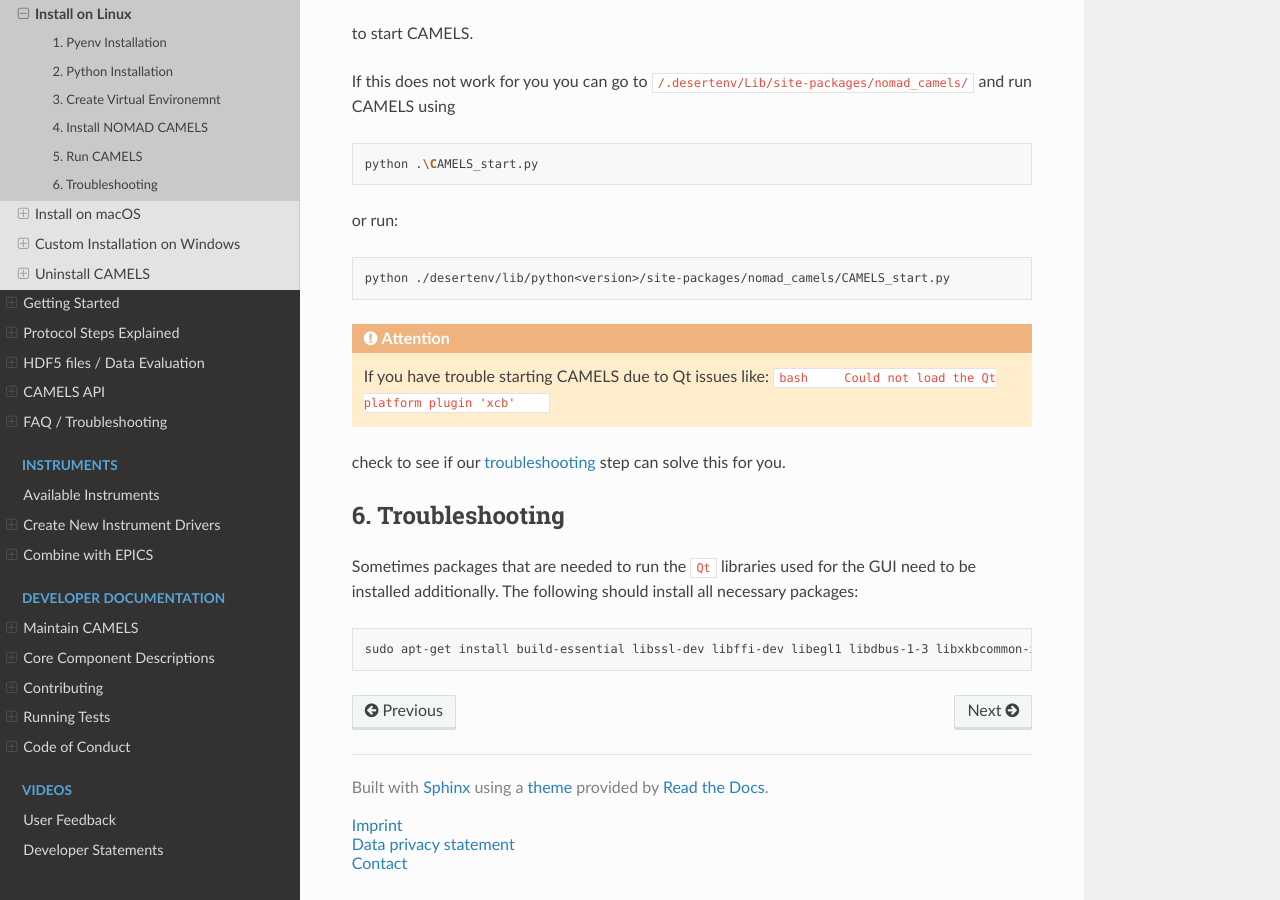
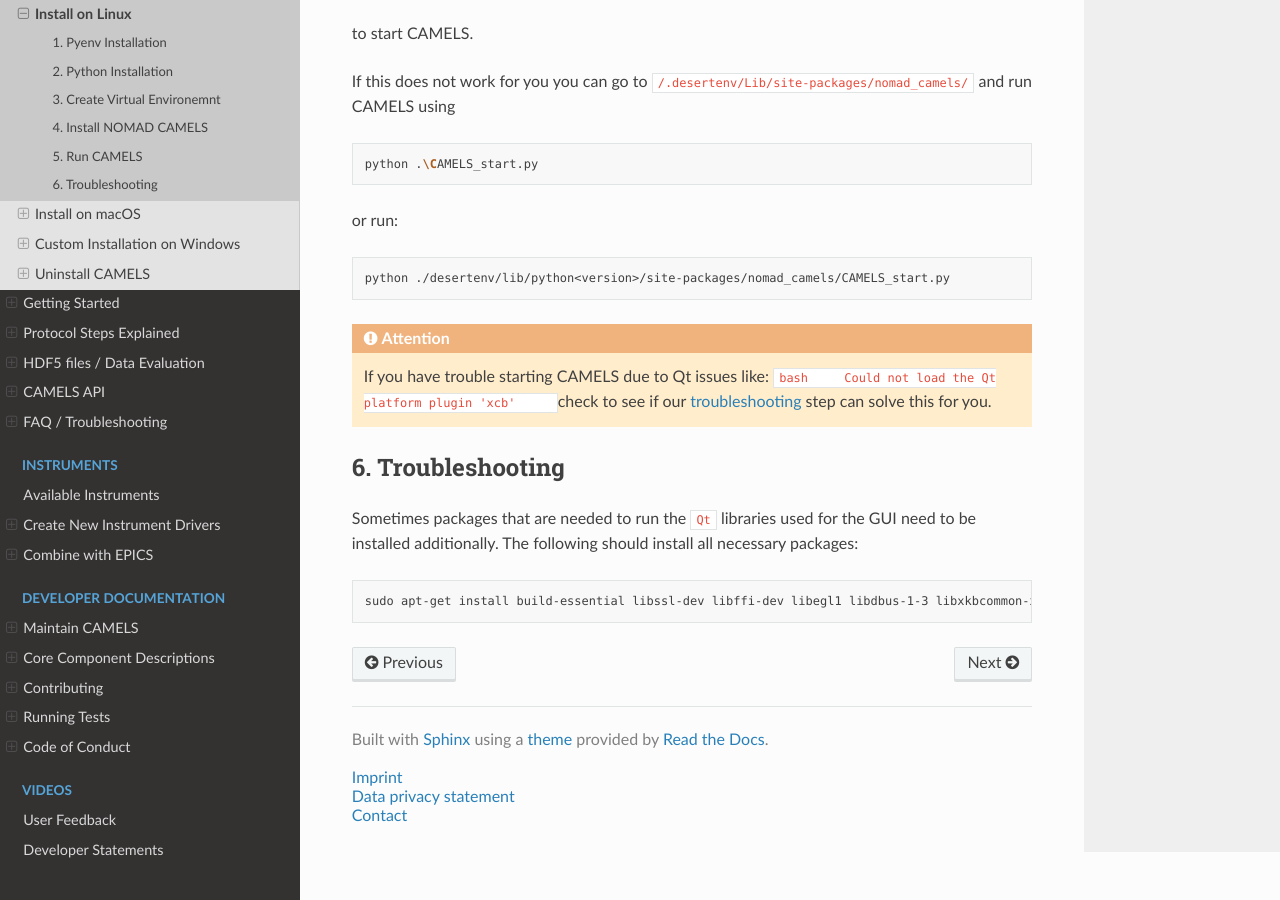
Before and after one commit to FAU-LAP/NOMAD-CAMELS, a Sphinx documentation site: the page built from docs/source/doc/installation/installation_custom_unix.md, in a window 1280 px wide and 900 px high, scrolled down 2818 px. Built offline with Sphinx 7.4.7 and the Read the Docs theme 3.1.0, drawn with Linux system fonts in a browser that asks for light colours; pages that are not in the unit, such as notebooks, are missing from menus; the version number is read from the project's files by our own code.

Commit message:
fixed attention box

````diff
--- a/docs/source/doc/installation/installation_custom_unix.md
+++ b/docs/source/doc/installation/installation_custom_unix.md
@@ -118,9 +118,10 @@ If you have trouble starting CAMELS due to Qt issues like:
     ```bash
     Could not load the Qt platform plugin 'xcb'
     ```
+check to see if our [troubleshooting](#6-troubleshooting) step can solve this for you.
 ```
 
-check to see if our [troubleshooting](#6-troubleshooting) step can solve this for you.
+
 
 ## 6. Troubleshooting
 Sometimes packages that are needed to run the `Qt` libraries used for the GUI need to be installed additionally. The following should install all necessary packages:
````
